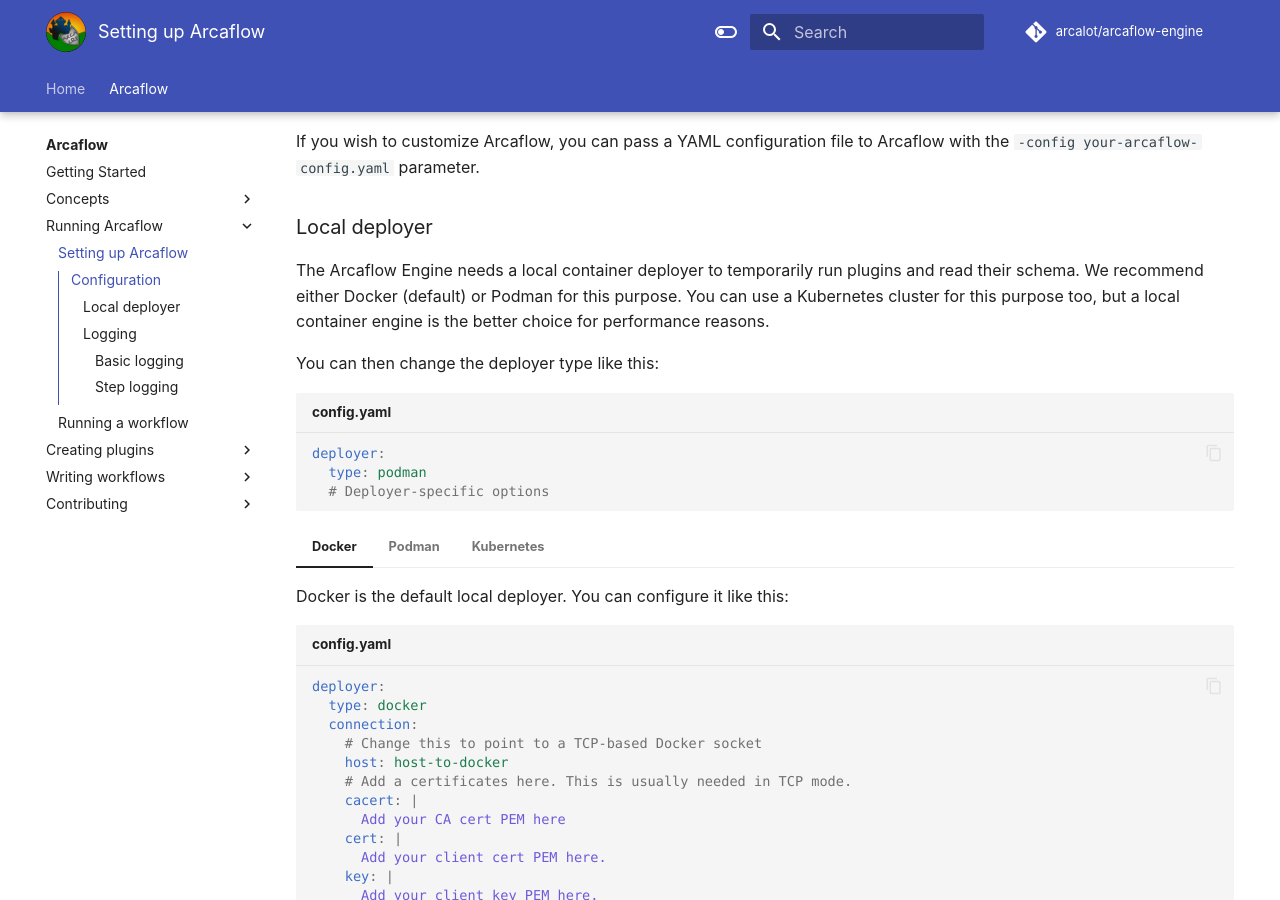
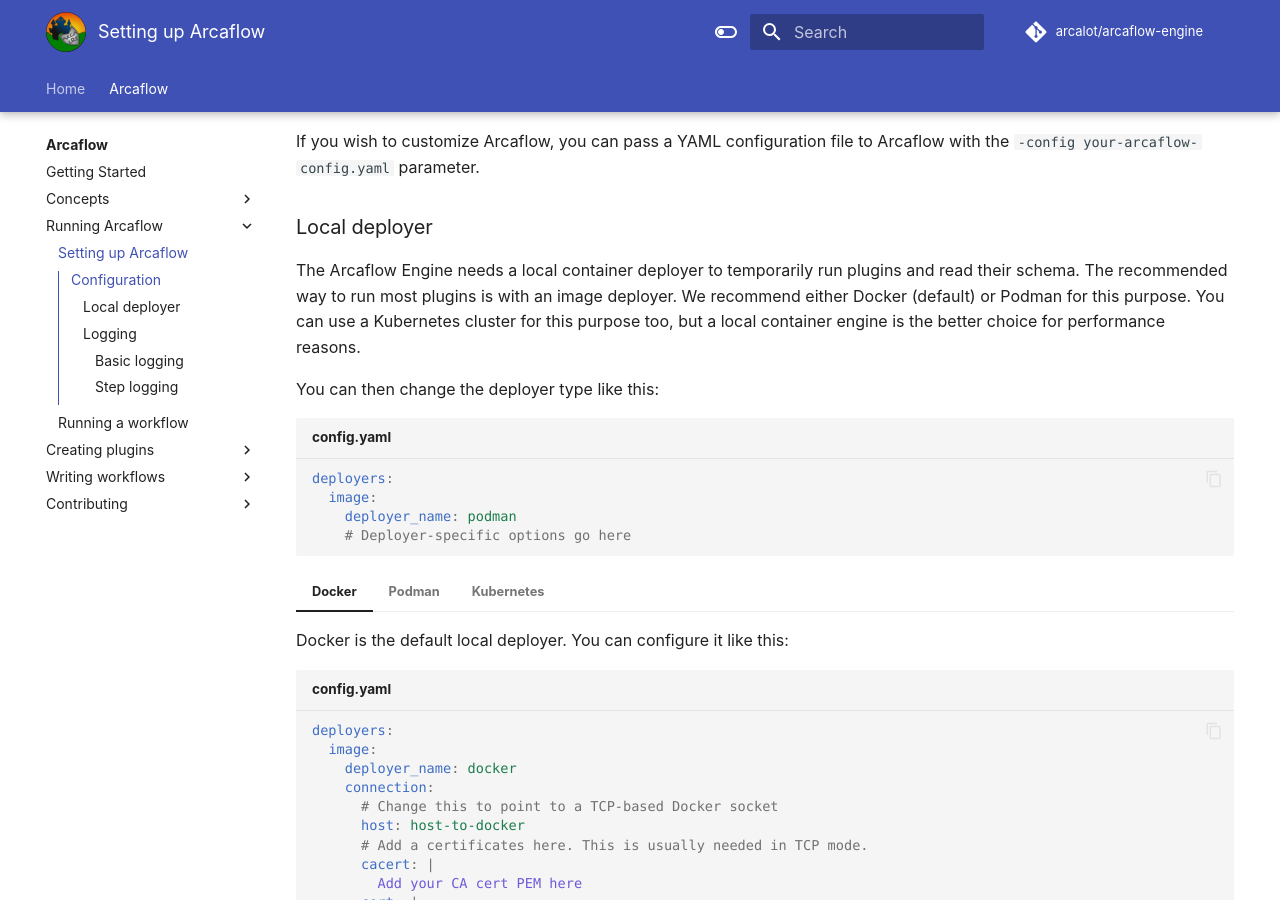
Before and after one commit to arcalot/arcalot.github.io, an MkDocs documentation site: the page built from docs/arcaflow/running/setup.md, in a window 1280 px wide and 900 px high, scrolled down 340 px. Built offline with MkDocs 1.6.1 and Material for MkDocs 9.7.7, drawn with Linux system fonts in a browser that asks for light colours; comment, search, counter and statistics services are not loaded; some of the changed lines change nothing that is shown.

Commit message:
Update deployers config to use the new format

````diff
--- a/docs/arcaflow/running/setup.md
+++ b/docs/arcaflow/running/setup.md
@@ -12,14 +12,15 @@
 
 ### Local deployer
 
-The Arcaflow Engine needs a local container deployer to temporarily run plugins and read their schema. We recommend either Docker (default) or Podman for this purpose. You can use a Kubernetes cluster for this purpose too, but a local container engine is the better choice for performance reasons.
+The Arcaflow Engine needs a local container deployer to temporarily run plugins and read their schema. The recommended way to run most plugins is with an image deployer. We recommend either Docker (default) or Podman for this purpose. You can use a Kubernetes cluster for this purpose too, but a local container engine is the better choice for performance reasons.
 
 You can then change the deployer type like this:
 
 ```yaml title="config.yaml"
-deployer:
-  type: podman
-  # Deployer-specific options
+deployers:
+  image:
+    deployer_name: podman
+    # Deployer-specific options go here
 ```
 
 === "Docker"
@@ -27,32 +28,33 @@
     Docker is the default local deployer. You can configure it like this:
 
     ```yaml title="config.yaml"
-    deployer:
-      type: docker
-      connection:
-        # Change this to point to a TCP-based Docker socket
-        host: host-to-docker
-        # Add a certificates here. This is usually needed in TCP mode.
-        cacert: |
-          Add your CA cert PEM here
-        cert: |
-          Add your client cert PEM here.
-        key: |
-          Add your client key PEM here.
-      deployment:
-        # For more options here see: https://docs.docker.com/engine/api/v1.42/#tag/Container/operation/ContainerCreate
-        container:
-          # Add your container config here.
-        host:
-          # Add your host config here.
-        network:
-          # Add your network config here
-        platform:
-          # Add your platform config here
-        imagePullPolicy: Always|IfNotPresent|Never
-      timeouts:
-        # HTTP timeout
-        http: 5s
+    deployers:
+      image:
+        deployer_name: docker
+        connection:
+          # Change this to point to a TCP-based Docker socket
+          host: host-to-docker
+          # Add a certificates here. This is usually needed in TCP mode.
+          cacert: |
+            Add your CA cert PEM here
+          cert: |
+            Add your client cert PEM here.
+          key: |
+            Add your client key PEM here.
+        deployment:
+          # For more options here see: https://docs.docker.com/engine/api/v1.42/#tag/Container/operation/ContainerCreate
+          container:
+            # Add your container config here.
+          host:
+            # Add your host config here.
+          network:
+            # Add your network config here
+          platform:
+            # Add your platform config here
+          imagePullPolicy: Always|IfNotPresent|Never
+        timeouts:
+          # HTTP timeout
+          http: 5s
     ```
 
     ??? "All options for the Docker deployer"
@@ -551,23 +553,24 @@
     If you want to use Podman as your local deployer instead of Docker, you can do so like this:
 
     ```yaml title="config.yaml"
-    deployer:
-      type: podman
-      podman:
-        # Change where Podman is. (You can use this to point to a shell script
-        path: /path/to/your/podman
-        # Change the network mode
-        networkMode: host
-      deployment:
-        # For more options here see: https://docs.docker.com/engine/api/v1.42/#tag/Container/operation/ContainerCreate
-        container:
-          # Add your container config here.
-        host:
-          # Add your host config here.
-        imagePullPolicy: Always|IfNotPresent|Never
-      timeouts:
-        # HTTP timeout
-        http: 5s
+    deployers:
+      image:
+        deployer_name: podman
+        podman:
+          # Change where Podman is. (You can use this to point to a shell script
+          path: /path/to/your/podman
+          # Change the network mode
+          networkMode: host
+        deployment:
+          # For more options here see: https://docs.docker.com/engine/api/v1.42/#tag/Container/operation/ContainerCreate
+          container:
+            # Add your container config here.
+          host:
+            # Add your host config here.
+          imagePullPolicy: Always|IfNotPresent|Never
+        timeouts:
+          # HTTP timeout
+          http: 5s
     ```
 
     ??? "All options for the Podman deployer"
@@ -997,16 +1000,17 @@
     Kubernetes can be used as the "local" deployer, but this is typically not recommended for performance reasons. You can set up the Kubernetes deployer like this:
 
     ```yaml title="config.yaml"
-    deployer:
-      type: kubernetes
-      connection:
-        host: localhost:6443
-        cert: |
-          Add your client cert in PEM format here.
-        key: |
-          Add your client key in PEM format here.
-        cacert: |
-          Add the server CA cert in PEM format here.
+    deployers:
+      image:
+        deployer_name: kubernetes
+        connection:
+          host: localhost:6443
+          cert: |
+            Add your client cert in PEM format here.
+          key: |
+            Add your client key in PEM format here.
+          cacert: |
+            Add the server CA cert in PEM format here.
     ```
 
     ??? "All options for the Kubernetes deployer"
````
